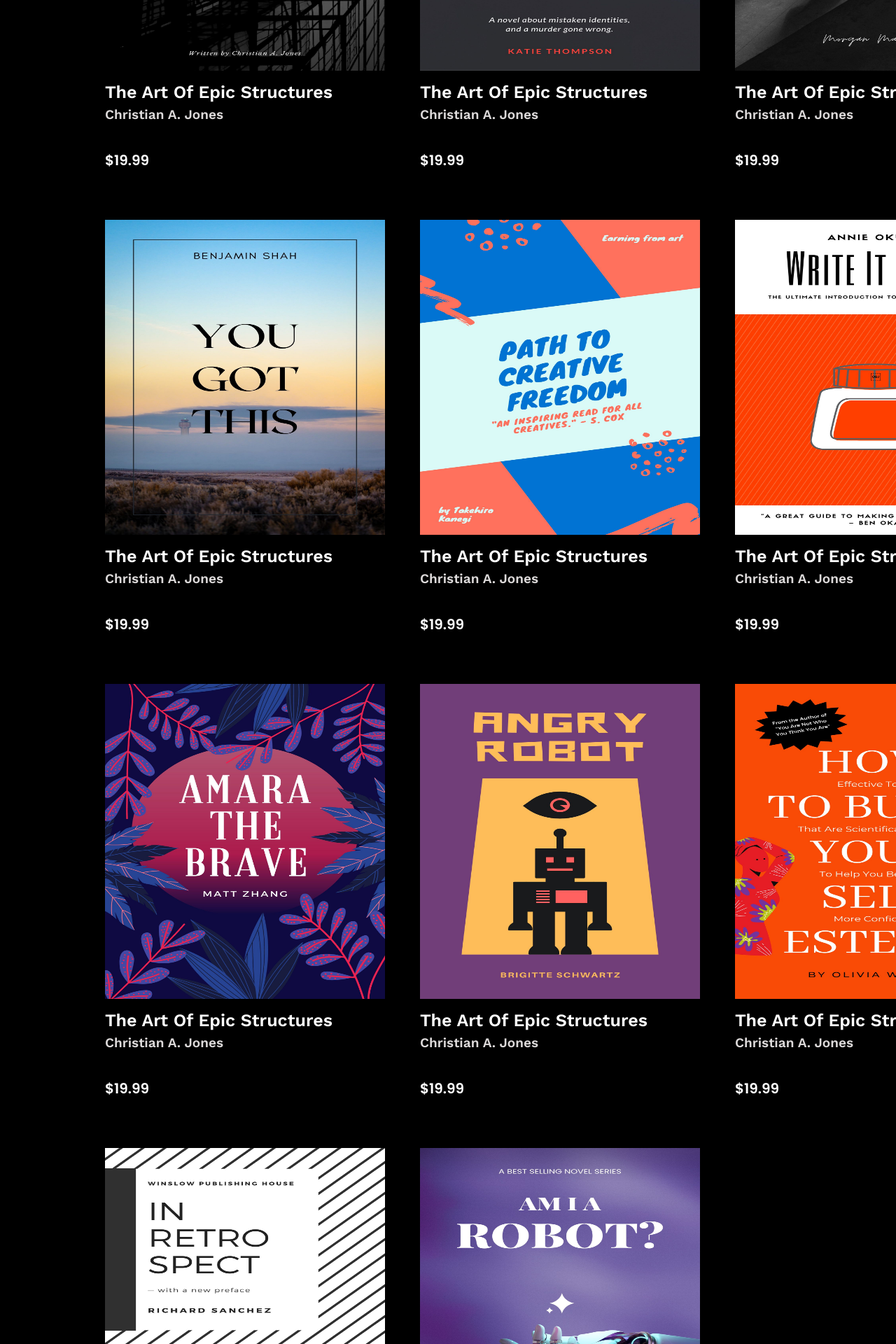
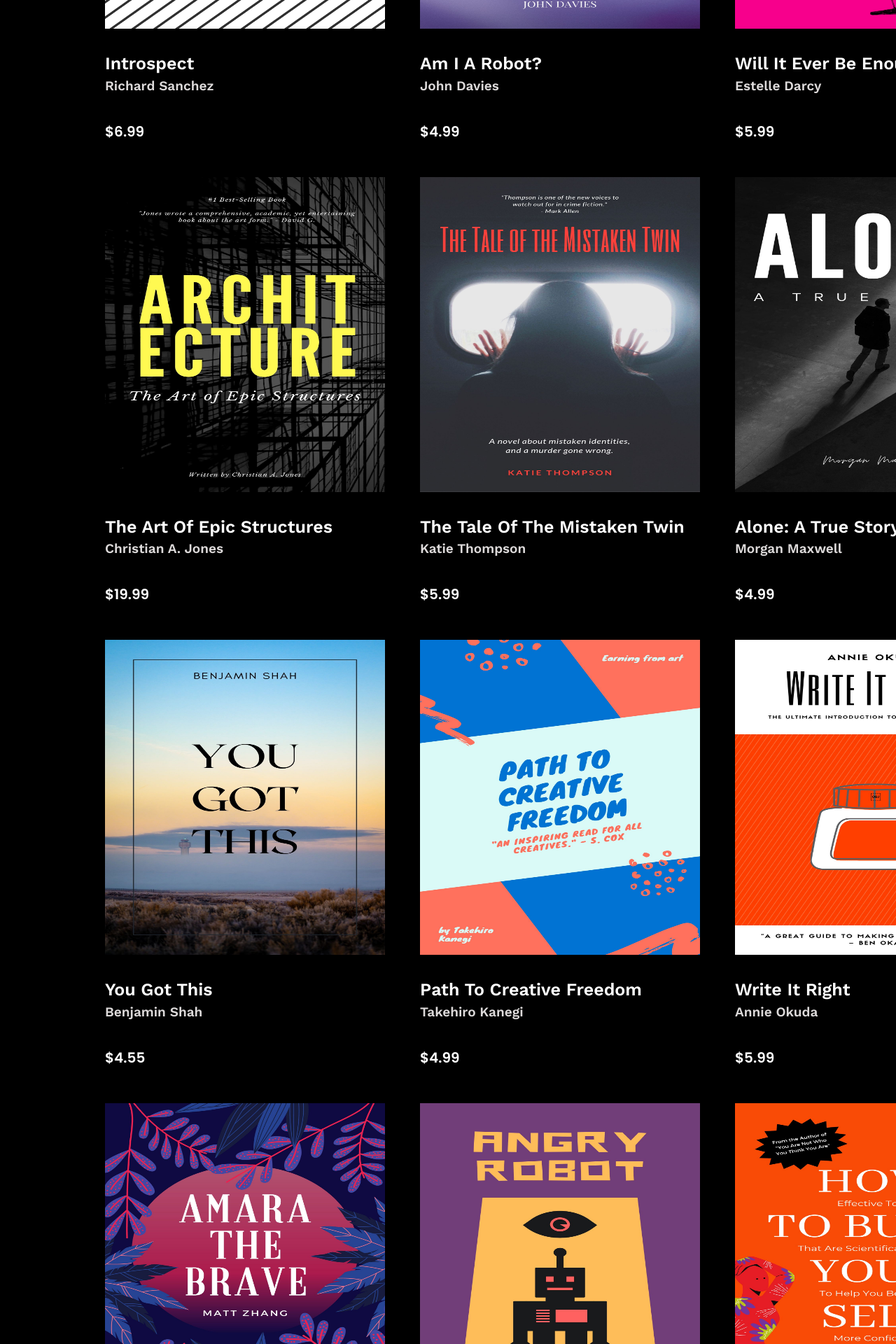
Before and after one commit to Op-Pautu/Shopping-Cart, a React (Vite) app: page /store in a window 1280 px wide. Shown: the part 560-2480 px from the top of the page at 70% size. Built offline with nearby package versions, Linux system fonts and the light colour scheme.

Commit message:
Finish styling for cards

```diff
--- a/src/components/Card/Card.jsx
+++ b/src/components/Card/Card.jsx
@@ -4,6 +4,43 @@ export default function Card() {
   return (
     <div className="card">
       <div className="cardContainer">
+        <div className="singleCard">
+          <div className="cardImg">
+            <img src="src/images/White and Black Lines Minimalist Typography Book Cover.jpg" />
+          </div>
+          <div className="cardTitle">
+            <h2>Introspect </h2>
+            <span>Richard Sanchez</span>
+          </div>
+          <div className="cardPrice">
+            <p>$6.99</p>
+          </div>
+        </div>
+        <div className="singleCard">
+          <div className="cardImg">
+            <img src="src/images/White Minimalist Sci-Fi Book Cover.jpg" />
+          </div>
+          <div className="cardTitle">
+            <h2>Am I A Robot? </h2>
+            <span>John Davies</span>
+          </div>
+          <div className="cardPrice">
+            <p>$4.99</p>
+          </div>
+        </div>
+
+        <div className="singleCard">
+          <div className="cardImg">
+            <img src="src/images/Pink and White Modern Design Book Cover.jpg" />
+          </div>
+          <div className="cardTitle">
+            <h2>Will It Ever Be Enough? </h2>
+            <span>Estelle Darcy</span>
+          </div>
+          <div className="cardPrice">
+            <p>$5.99</p>
+          </div>
+        </div>
         <div className="singleCard">
           <div className="cardImg">
             <img src="src/images/Black & Yellow Modern Architecture Book Cover.jpg" />
@@ -21,11 +58,11 @@ export default function Card() {
             <img src="src/images/Black and Red Typography Book Cover.jpg" />
           </div>
           <div className="cardTitle">
-            <h2>The Art Of Epic Structures </h2>
-            <span>Christian A. Jones</span>
+            <h2>The Tale Of The Mistaken Twin </h2>
+            <span>Katie Thompson</span>
           </div>
           <div className="cardPrice">
-            <p>$19.99</p>
+            <p>$5.99</p>
           </div>
         </div>
         <div className="singleCard">
@@ -33,11 +70,11 @@ export default function Card() {
             <img src="src/images/Black And White  Modern Alone Story Book Cover.jpg" />
           </div>
           <div className="cardTitle">
-            <h2>The Art Of Epic Structures </h2>
-            <span>Christian A. Jones</span>
+            <h2>Alone: A True Story </h2>
+            <span>Morgan Maxwell</span>
           </div>
           <div className="cardPrice">
-            <p>$19.99</p>
+            <p>$4.99</p>
           </div>
         </div>
         <div className="singleCard">
@@ -45,11 +82,11 @@ export default function Card() {
             <img src="src/images/Blue Simple Motivation Book Cover.jpg" />
           </div>
           <div className="cardTitle">
-            <h2>The Art Of Epic Structures </h2>
-            <span>Christian A. Jones</span>
+            <h2>You Got This </h2>
+            <span>Benjamin Shah</span>
           </div>
           <div className="cardPrice">
-            <p>$19.99</p>
+            <p>$4.55</p>
           </div>
         </div>
         <div className="singleCard">
@@ -57,11 +94,11 @@ export default function Card() {
             <img src="src/images/Coral and Monaco Blue Brush Strokes Creative Book Cover.jpg" />
           </div>
           <div className="cardTitle">
-            <h2>The Art Of Epic Structures </h2>
-            <span>Christian A. Jones</span>
+            <h2>Path To Creative Freedom </h2>
+            <span>Takehiro Kanegi</span>
           </div>
           <div className="cardPrice">
-            <p>$19.99</p>
+            <p>$4.99</p>
           </div>
         </div>
         <div className="singleCard">
@@ -69,11 +106,11 @@ export default function Card() {
             <img src="src/images/Orange and White Ink Typography Book Cover.jpg" />
           </div>
           <div className="cardTitle">
-            <h2>The Art Of Epic Structures </h2>
-            <span>Christian A. Jones</span>
+            <h2>Write It Right </h2>
+            <span>Annie Okuda</span>
           </div>
           <div className="cardPrice">
-            <p>$19.99</p>
+            <p>$5.99</p>
           </div>
         </div>
         <div className="singleCard">
@@ -81,11 +118,11 @@ export default function Card() {
             <img src="src/images/Purple and Red Illustrated Book Creator Cover.jpg" />
           </div>
           <div className="cardTitle">
-            <h2>The Art Of Epic Structures </h2>
-            <span>Christian A. Jones</span>
+            <h2>Amara The Brave </h2>
+            <span>Matt Zhang</span>
           </div>
           <div className="cardPrice">
-            <p>$19.99</p>
+            <p>$3.99</p>
           </div>
         </div>
         <div className="singleCard">
@@ -93,11 +130,11 @@ export default function Card() {
             <img src="src/images/Purple Illustrated Angry Robot Book Cover.jpg" />
           </div>
           <div className="cardTitle">
-            <h2>The Art Of Epic Structures </h2>
-            <span>Christian A. Jones</span>
+            <h2>Angry Robot </h2>
+            <span>Brigette Schwartz</span>
           </div>
           <div className="cardPrice">
-            <p>$19.99</p>
+            <p>$14.99</p>
           </div>
         </div>
         <div className="singleCard">
@@ -105,35 +142,11 @@ export default function Card() {
             <img src="src/images/Red Self Help Bold Title Book Cover.jpg" />
           </div>
           <div className="cardTitle">
-            <h2>The Art Of Epic Structures </h2>
-            <span>Christian A. Jones</span>
+            <h2>How To Build Your Self-Esteem </h2>
+            <span>Olivia Watson</span>
           </div>
           <div className="cardPrice">
-            <p>$19.99</p>
-          </div>
-        </div>
-        <div className="singleCard">
-          <div className="cardImg">
-            <img src="src/images/White and Black Lines Minimalist Typography Book Cover.jpg" />
-          </div>
-          <div className="cardTitle">
-            <h2>The Art Of Epic Structures </h2>
-            <span>Christian A. Jones</span>
-          </div>
-          <div className="cardPrice">
-            <p>$19.99</p>
-          </div>
-        </div>
-        <div className="singleCard">
-          <div className="cardImg">
-            <img src="src/images/White Minimalist Sci-Fi Book Cover.jpg" />
-          </div>
-          <div className="cardTitle">
-            <h2>The Art Of Epic Structures </h2>
-            <span>Christian A. Jones</span>
-          </div>
-          <div className="cardPrice">
-            <p>$19.99</p>
+            <p>$9.99</p>
           </div>
         </div>
       </div>
--- a/src/components/Card/Card.scss
+++ b/src/components/Card/Card.scss
@@ -17,11 +17,13 @@
 
     .cardTitle {
         line-height: 0.5;
+        padding-top: 40px;
 
         h2 {
             font-size: 25px;
             font-weight: 600;
             font-family: 'Work Sans', sans-serif;
+            margin-bottom: 20px;
 
         }
 
@@ -35,7 +37,7 @@
     }
 
     .cardPrice {
-        padding-top: 25px;
+        padding-top: 45px;
 
         p {
 
--- a/src/index.css
+++ b/src/index.css
@@ -50,8 +50,7 @@ button:focus,
 button:focus-visible {
   outline: 4px auto -webkit-focus-ring-color;
 } */
-
-body {
+* {
   padding: 0;
   margin: 0;
 }
--- a/src/pages/About/About.scss
+++ b/src/pages/About/About.scss
@@ -1,15 +1,17 @@
 .aboutContainer {
-    padding: 30px;
+    background-color: #000;
+    color: white;
+    min-height: 100vh;
 
-    display: flex;
-    flex-direction: column;
 
-    overflow: auto;
 
     .aboutText {
+        padding-top: 100px;
+        padding-left: 150px;
+
         h1 {
             font-family: 'Poppins', sans-serif;
-            color: #333;
+
         }
 
         p {
@@ -19,17 +21,17 @@
         .location {
             font-size: 33px;
             font-weight: 600;
-            color: #111;
+
 
         }
     }
 
     .aboutIcons {
-
+        margin-top: 8rem;
         display: flex;
 
         gap: 100px;
-        margin-top: 80px;
+
         justify-content: center;
 
         a {
@@ -37,7 +39,7 @@
 
             svg {
                 font-size: 80px;
-                color: #111;
+                color: white;
             }
         }
     }
```
Also changed, not shown: src/pages/About/About.jsx (+0 -7 lines), src/70blg5.png (added), src/images/Pink and White Modern Design Book Cover.jpg (added).
